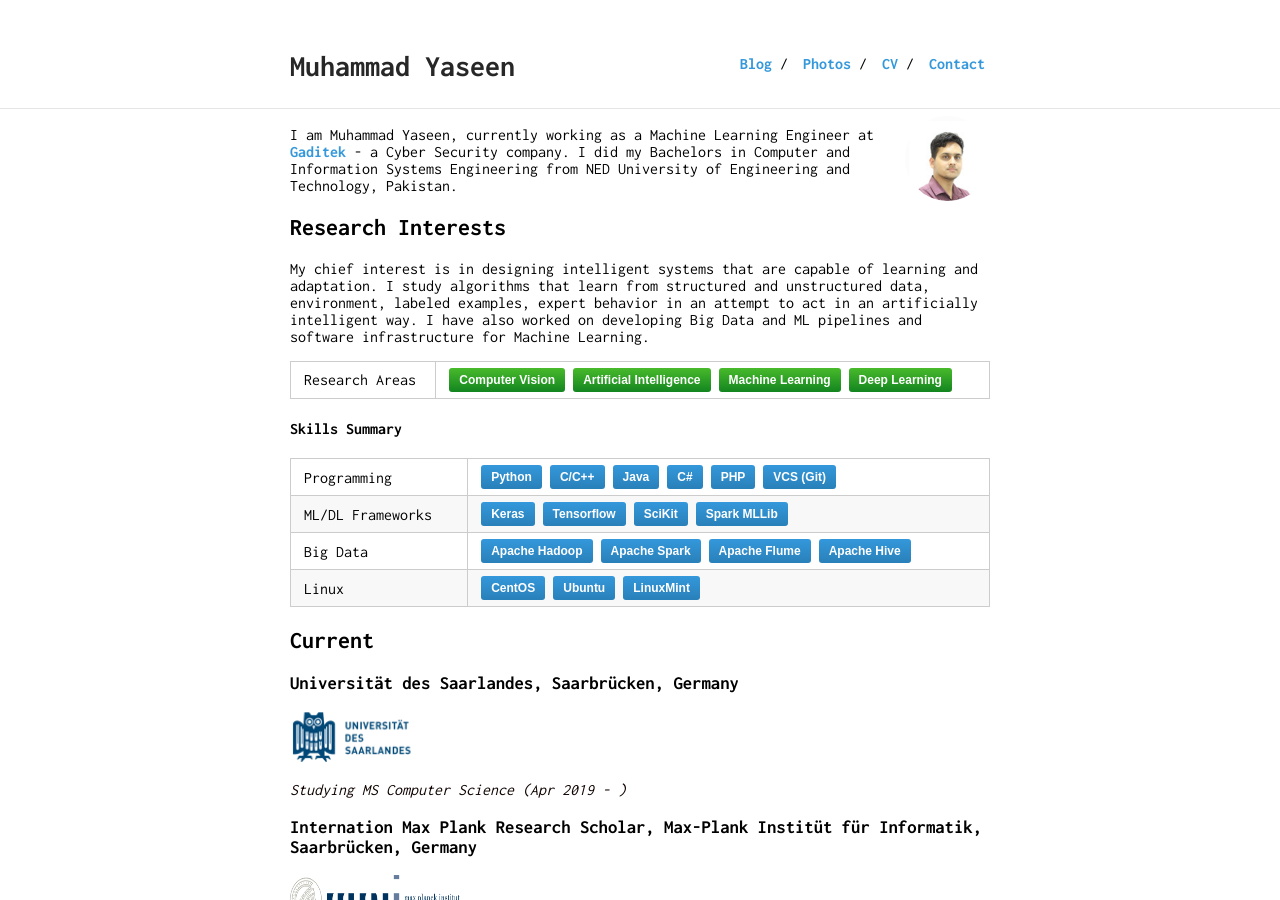
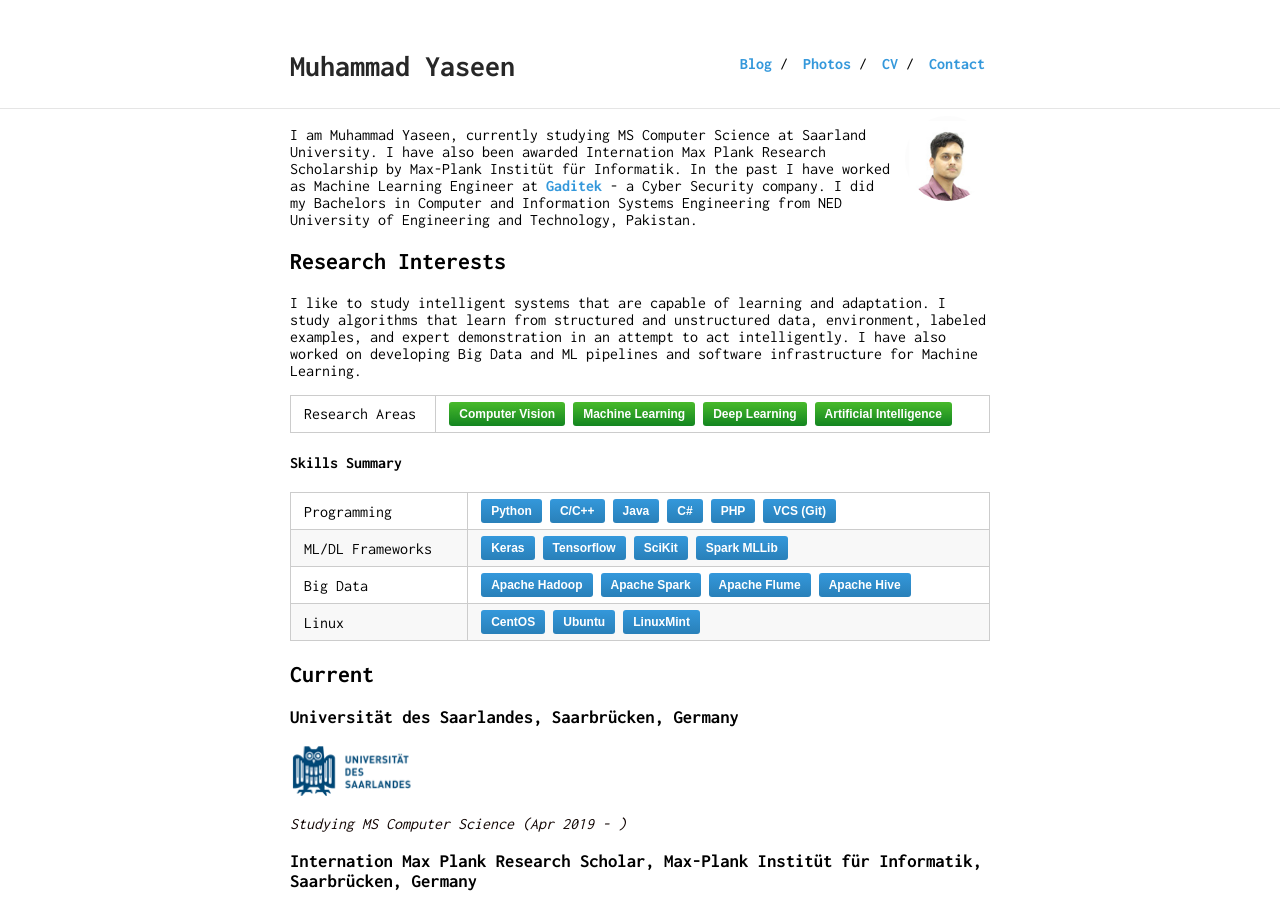
Before and after one commit to muhammadyaseen/muhammadyaseen.github.io, a Jekyll site: the page built from index.md, in a window 1280 px wide and 900 px high. Built offline with Jekyll 4.4.1, drawn with Linux system fonts in a browser that asks for light colours.

Commit message:
updated intro lines, added MPI photo

```diff
--- a/index.md
+++ b/index.md
@@ -4,14 +4,14 @@ layout: default
 
 <img class="profile-picture" src="yaseen.jpg">
 
-I am Muhammad Yaseen, currently working as a Machine Learning Engineer at [Gaditek](http://www.gaditek.com) - a Cyber Security company. I did my Bachelors in Computer and Information Systems Engineering from NED University of Engineering and Technology, Pakistan.
+I am Muhammad Yaseen, currently studying MS Computer Science at Saarland University. I have also been awarded Internation Max Plank Research Scholarship by Max-Plank Institüt für Informatik. In the past I have worked as Machine Learning Engineer at [Gaditek](http://www.gaditek.com) - a Cyber Security company. I did my Bachelors in Computer and Information Systems Engineering from NED University of Engineering and Technology, Pakistan.
 
 ## Research Interests
 
-My chief interest is in designing intelligent systems that are capable of learning and adaptation. I study algorithms that learn from structured and unstructured data, environment, labeled examples, expert behavior in an attempt to act in an artificially intelligent way. I have also worked on developing Big Data and ML pipelines and software infrastructure for Machine Learning.
+I like to study intelligent systems that are capable of learning and adaptation. I study algorithms that learn from structured and unstructured data, environment, labeled examples, and expert demonstration in an attempt to act intelligently. I have also worked on developing Big Data and ML pipelines and software infrastructure for Machine Learning.
 
 ----------------|-----------------------------
-Research Areas  | <button class="skill-badge-green">Computer Vision</button> <button class="skill-badge-green">Artificial Intelligence</button> <button class="skill-badge-green">Machine Learning</button> <button class="skill-badge-green">Deep Learning</button>
+Research Areas  | <button class="skill-badge-green">Computer Vision</button> <button class="skill-badge-green">Machine Learning</button> <button class="skill-badge-green">Deep Learning</button> <button class="skill-badge-green">Artificial Intelligence</button>
 
 #### Skills Summary
 
@@ -31,7 +31,9 @@ Linux        | <button class="skill-badge-blue">CentOS</button> <button class="s
 <img style="width: 170px; height: 50px;" src="./images/mpiinf.png">
 
 <span class="jobposition">Awarded International Max Planck Research School Scholarship</span>
-
+<br />
+<br />
+<img style="width: 340px; height: 350px;" src="./images/me_mpi_small.jpg">
 
 ## Research Experience
 ### TU Kaiserslautern / German Research Center for AI, Kaiserslautern, Germany
```
Also changed, not shown: images/me_mpi_small.jpg (added).
